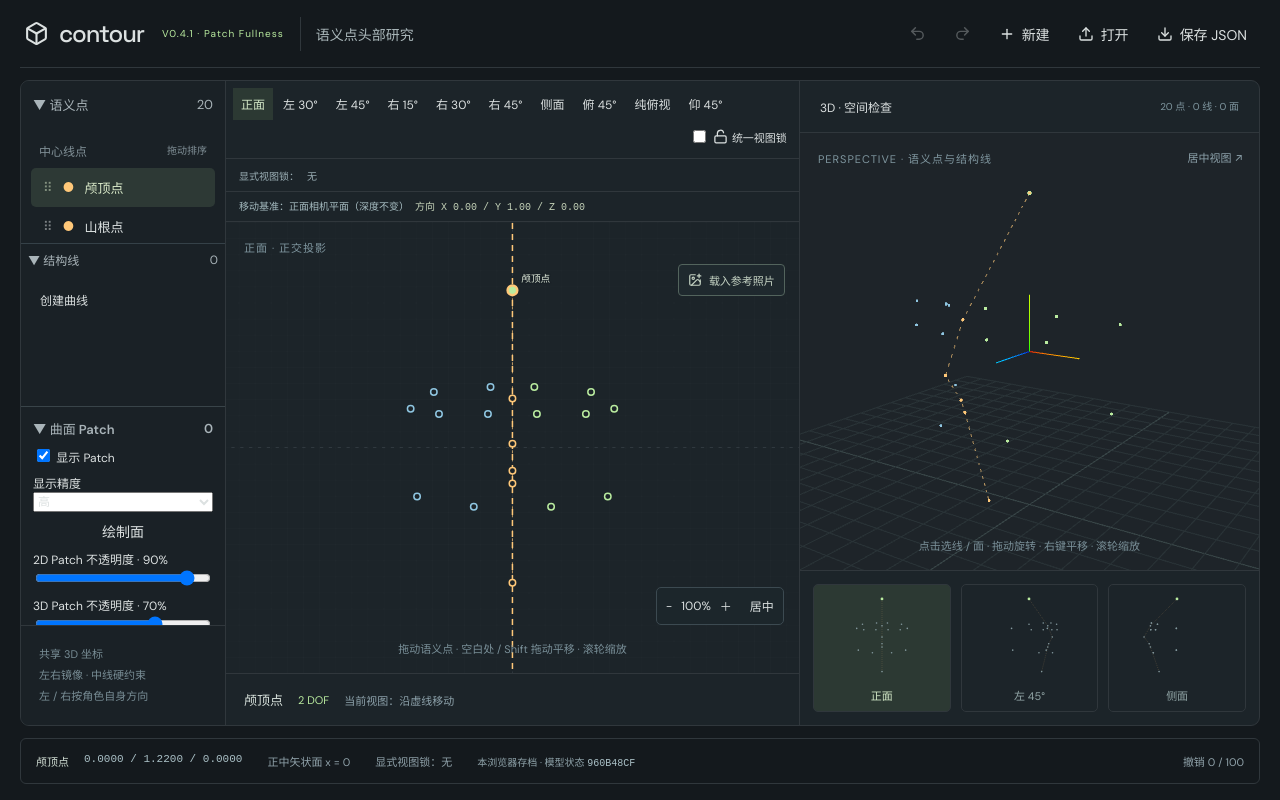
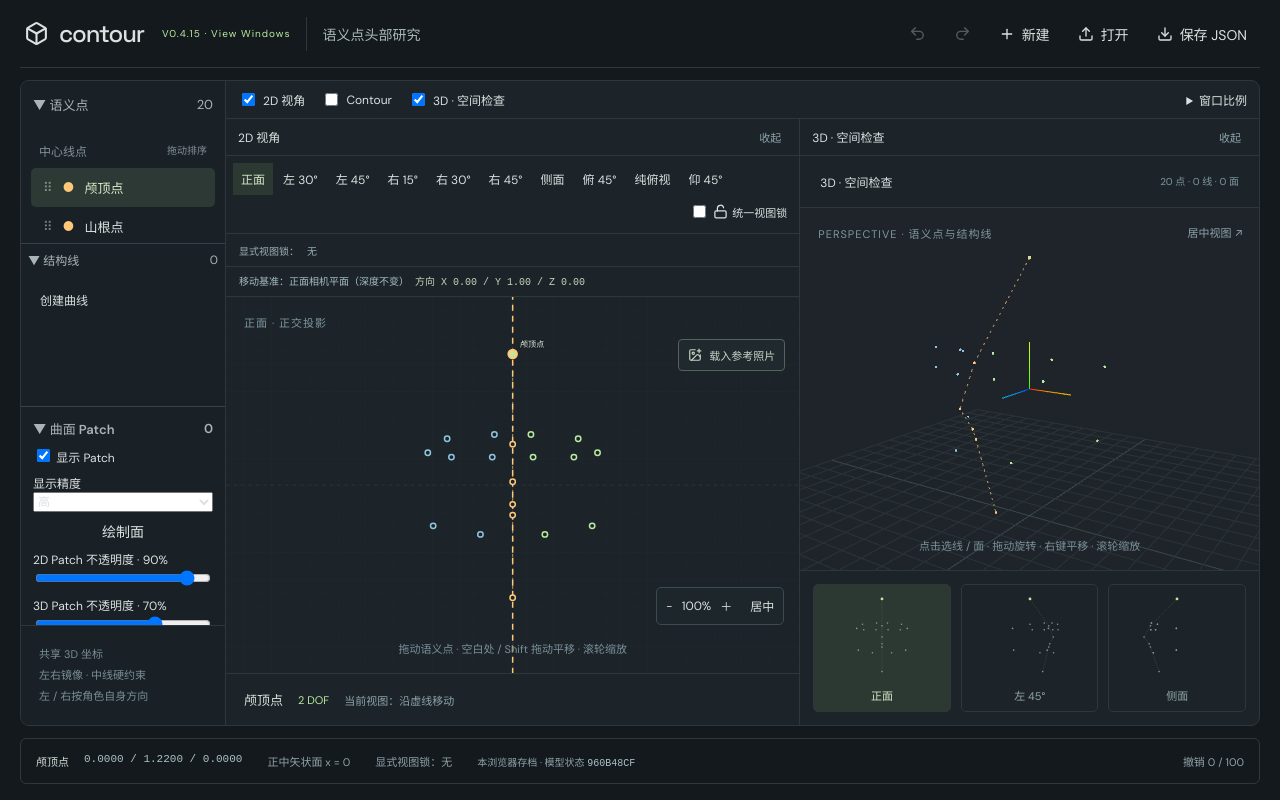
Before and after one commit to zbwxp/2D_headset, a React (Vite) app: page / in a window 1280 px wide. Built offline with nearby package versions, Linux system fonts and the light colour scheme.

Commit message:
Prepare independently visible view windows and shared inspection camera

```diff
--- a/src/app/App.tsx
+++ b/src/app/App.tsx
@@ -1,3 +1,5 @@
+import ContourPanel from "../ui/windows/ContourPanel";
+import MainPanels from "../ui/windows/MainPanels";
 import PatchPanel from "../ui/patches/PatchPanel";
 import CurvePanel from "../ui/curves/CurvePanel";
 import LandmarkList from "../ui/edit2d/LandmarkList";
@@ -84,7 +86,7 @@ export default function App() {
       <header className="topbar">
         <div className="brand">
           <Box size={25} />
-          contour<span className="point-version">V0.4.1 · Patch Fullness</span>
+          contour<span className="point-version">V0.4.15 · View Windows</span>
         </div>
         <input
           className="point-name"
@@ -181,7 +183,7 @@ export default function App() {
             <br />左 / 右按角色自身方向
           </div>
         </aside>
-        <section className="point-edit-column">
+        <MainPanels viewport={<section className="point-edit-column">
           <nav className="point-view-tabs">
             {s.project.views.map((v) => (
               <button
@@ -264,7 +266,7 @@ export default function App() {
             </span>
           </div>
         </section>
-        <section className="point-inspect-column">
+        } threeD={<section className="point-inspect-column">
           <div className="point-panel-title">
             3D · 空间检查
             <span>
@@ -279,7 +281,7 @@ export default function App() {
                 <MiniPreview key={id} viewId={id} />
               ))}
           </div>
-        </section>
+        </section>} contour={<ContourPanel/>} />
       </main>
       <footer className="point-footer">
         <div>
--- a/src/app/styles.css
+++ b/src/app/styles.css
@@ -2322,3 +2322,36 @@ i:not([class]) {
 .patch-panel .patch-heading {padding:0;text-align:left;font-weight:600}
 .patch-panel-content {display:flex;flex-direction:column;gap:8px}
 .patch-panel.collapsed {overflow:visible;flex:0 0 auto}
+
+/* V0.4.15: independently visible main windows, no geometry state. */
+.point-workspace {grid-template-columns:205px minmax(0,1fr)}
+.main-view-modules {display:flex;flex-direction:column;min-width:0;min-height:0;overflow:hidden}
+.window-controls {display:flex;gap:16px;align-items:center;padding:9px 12px;border-bottom:1px solid var(--border);font-size:12px;flex-wrap:wrap}
+.window-controls label {display:flex;align-items:center;gap:5px}
+.window-controls details {position:relative;margin-left:auto}
+.window-controls summary {cursor:pointer}
+.window-controls details>div {position:absolute;right:0;top:24px;z-index:30;background:#1a2126;border:1px solid var(--border);padding:12px;min-width:210px}
+.window-controls details label {display:flex;flex-direction:column;align-items:stretch;margin:8px 0}
+.main-panels {display:flex;flex:1;min-height:0;min-width:0}
+.main-view-panel {display:flex;flex-direction:column;min-width:0;min-height:0;overflow:hidden;border-right:1px solid var(--border)}
+.main-view-panel:last-child {border-right:0}
+.window-heading {display:flex;align-items:center;justify-content:space-between;gap:8px;padding:9px 12px;border-bottom:1px solid var(--border);font-size:12px}
+.window-heading button {font-size:11px;color:#8ea3ac}
+.main-view-panel>.point-edit-column,.main-view-panel>.point-inspect-column {flex:1;min-height:0;height:auto;grid-column:auto;border-right:0}
+.contour-empty {flex:1;background:white;color:#666;display:grid;place-items:center;font-size:12px}
+.main-panels[data-panel-count="3"] .point-minis {height:110px;padding:6px;gap:4px}
+@media(max-width:1150px){.point-workspace{grid-template-columns:170px minmax(0,1fr)}}
+@media(max-width:850px){
+ .point-workspace{grid-template-columns:155px minmax(0,1fr)}
+ .point-sidebar{grid-row:auto}
+ .main-panels{flex-direction:column}
+ .main-view-panel{flex:none!important;min-height:450px;border-right:0;border-bottom:1px solid var(--border)}
+ .main-view-panel>.point-edit-column{min-height:500px}
+ .main-view-modules{overflow:visible}
+ .main-panels[data-panel-count="1"] .main-view-panel{min-height:850px}
+}
+.contour-preview {display:flex;flex-direction:column;flex:1;min-height:0;background:#fff;color:#111}
+.contour-view-info {padding:10px 12px;font-size:11px;color:#666}
+.contour-empty {text-align:center;padding:18px}
+.contour-empty strong {color:#111}
+.contour-empty p {margin:8px 0}
--- a/src/ui/inspect3d/InspectView.tsx
+++ b/src/ui/inspect3d/InspectView.tsx
@@ -1,3 +1,4 @@
+import {useInspectionCamera} from "../windows/state";
 import { LineSegments2 } from "three/examples/jsm/lines/LineSegments2.js";
 import { LineSegmentsGeometry } from "three/examples/jsm/lines/LineSegmentsGeometry.js";
 import { LineMaterial } from "three/examples/jsm/lines/LineMaterial.js";
@@ -33,8 +34,14 @@ export default function InspectView() {
     element.appendChild(renderer.domElement);
     const scene = new THREE.Scene(),
       camera = new THREE.PerspectiveCamera(34, 1, 0.1, 100);
-    camera.position.set(3, 1.25, 4.6);
+    const pose=useInspectionCamera.getState();
+    camera.position.fromArray(pose.position);
     const controls = new OrbitControls(camera, renderer.domElement);
+    controls.target.fromArray(pose.target);
+    controls.update();
+    const publishCamera=()=>useInspectionCamera.setState({position:camera.position.toArray(),target:controls.target.toArray(),quaternion:camera.quaternion.toArray()});
+    publishCamera();
+    controls.addEventListener("change",publishCamera);
     controls.enableDamping = true;
     controls.minDistance = 2.3;
     controls.maxDistance = 12;
@@ -263,6 +270,8 @@ export default function InspectView() {
       renderer.domElement.removeEventListener('pointerup',onUp);
       renderer.domElement.removeEventListener('pointercancel',onCancel);
       renderer.domElement.removeEventListener('lostpointercapture',onCancel);
+      publishCamera();
+      controls.removeEventListener("change",publishCamera);
       controls.dispose();
       guideGeometry.dispose();
       guideMaterial.dispose();
--- /dev/null
+++ b/src/ui/windows/ContourPanel.tsx
@@ -0,0 +1,12 @@
+import {useInspectionCamera,useWindows} from './state';
+/** Read-only host for the future final-surface contour evaluator. */
+export default function ContourPanel(){
+ const camera=useInspectionCamera(),threeDVisible=useWindows(s=>s.visible.threeD);
+ const delta=camera.target.map((x,i)=>x-camera.position[i]),length=Math.hypot(...delta);
+ const direction=delta.map(x=>x/length);
+ return <div className="contour-preview" data-testid="contour-preview" data-direction={direction.join(',')}>
+ <div className="contour-view-info">正交投影 · {threeDVisible?'跟随 3D 朝向':'保持 3D 最后朝向'}</div>
+ <div className="contour-empty"><div><strong>Contour 只读预览</strong><p>轮廓计算器待接入</p><small>这里将显示最终曲面在当前方向下的外轮廓。</small></div></div>
+ <div className="contour-view-info">方向 {direction.map(x=>x.toFixed(3)).join(' / ')}</div>
+ </div>;
+}
--- /dev/null
+++ b/src/ui/windows/MainPanels.tsx
@@ -0,0 +1,17 @@
+import type {ReactNode} from 'react';
+import {panelNames,useWindows,type PanelId} from './state';
+const ids:PanelId[]=['viewport','contour','threeD'];
+export default function MainPanels({viewport,threeD,contour}:{viewport:ReactNode;threeD:ReactNode;contour:ReactNode}){
+ const s=useWindows(),count=ids.filter(id=>s.visible[id]).length,contents={viewport,threeD,contour};
+ return <div className="main-view-modules">
+ <nav className="window-controls" aria-label="主窗口" data-ui-keyboard>
+ {ids.map(id=><label key={id}><input type="checkbox" aria-label={'显示 '+panelNames[id]+' 窗口'} checked={s.visible[id]} disabled={count===1&&s.visible[id]} onChange={()=>s.toggle(id)}/>{panelNames[id]}</label>)}
+ <details><summary>窗口比例</summary><div>{ids.filter(id=>s.visible[id]).map(id=><label key={id}>{panelNames[id]}<input type="range" aria-label={panelNames[id]+' 窗口比例'} min=".5" max="3" step=".05" value={s.ratios[id]} onChange={e=>s.ratio(id,+e.target.value)}/></label>)}</div></details>
+ </nav>
+ <div className="main-panels" data-panel-count={count}>
+ {ids.filter(id=>s.visible[id]).map(id=><section key={id} className="main-view-panel" data-testid={'main-panel-'+id} style={{flex:s.ratios[id]+' 1 0'}} aria-label={panelNames[id]+' 窗口'}>
+ <header className="window-heading"><span>{panelNames[id]}</span><button aria-label={'隐藏 '+panelNames[id]+' 窗口'} disabled={count===1} onClick={()=>s.toggle(id)}>收起</button></header>
+ {contents[id]}
+ </section>)}
+ </div></div>;
+}
--- /dev/null
+++ b/src/ui/windows/state.ts
@@ -0,0 +1,21 @@
+import {create} from 'zustand';
+import type {Vec3} from '../../domain/project/types';
+export type PanelId='viewport'|'contour'|'threeD';
+export const panelNames:Record<PanelId,string>={viewport:'2D 视角',contour:'Contour',threeD:'3D · 空间检查'};
+type Layout={visible:Record<PanelId,boolean>;ratios:Record<PanelId,number>};
+const defaults:Layout={visible:{viewport:true,contour:false,threeD:true},ratios:{viewport:1.25,contour:1,threeD:1}};
+const key='contour.window-layout.v0415';
+function initial():Layout{
+ try{const x=JSON.parse(localStorage.getItem(key)??'null');if(x&&Object.keys(panelNames).every(k=>typeof x.visible?.[k]==='boolean'&&Number.isFinite(x.ratios?.[k])&&x.ratios[k]>=.5&&x.ratios[k]<=3)&&Object.values(x.visible).some(Boolean))return x;}catch{}
+ return structuredClone(defaults);
+}
+export const useWindows=create<Layout & {toggle:(id:PanelId)=>void;ratio:(id:PanelId,n:number)=>void}>(()=>({
+ ...initial(),
+ toggle(id){const s=useWindows.getState();if(s.visible[id]&&Object.values(s.visible).filter(Boolean).length===1)return;const visible={...s.visible,[id]:!s.visible[id]};useWindows.setState({visible});save();},
+ ratio(id,n){if(!Number.isFinite(n))return;useWindows.setState(s=>({ratios:{...s.ratios,[id]:Math.max(.5,Math.min(3,n))}}));save();}
+}));
+function save(){const {visible,ratios}=useWindows.getState();try{localStorage.setItem(key,JSON.stringify({visible,ratios}));}catch{}}
+// Camera pose is display-only, survives hiding/remounting 3D, and never enters geometry history.
+export const useInspectionCamera=create<{position:Vec3;target:Vec3;quaternion:[number,number,number,number]}>(()=>({
+ position:[3,1.25,4.6],target:[0,0,0],quaternion:[0,0,0,1]
+}));
```
Also changed, not shown: artifacts/view-windows/three-windows.png (added), 2 other files (tests, documents, lock files or other folders).
